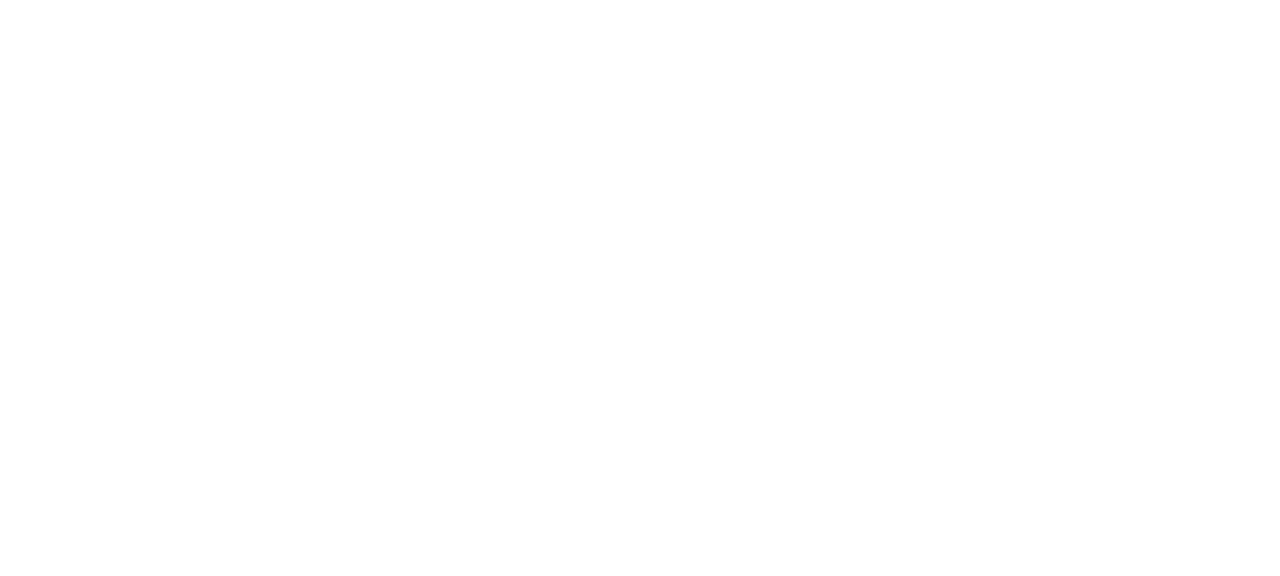
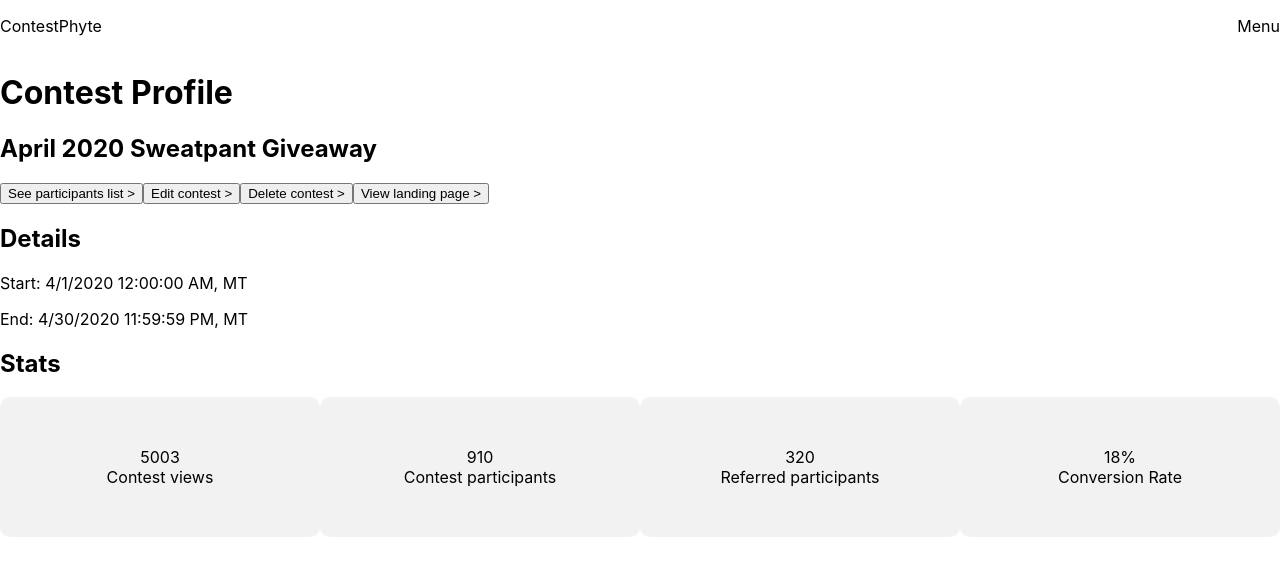
Before and after one commit to maximus202/contestphyte-app, a React (Create React App) app: page /contest-profile/1 in a window 1280 px wide. Shown: the top 576 px of the page. Built offline with nearby package versions, Linux system fonts and the light colour scheme.

Commit message:
Added ContestProfile route, ActiveContestList and ContestProfileDetails components.

```diff
--- a/src/App.js
+++ b/src/App.js
@@ -4,6 +4,7 @@
 import SignUp from './routes/SignUp/SignUp';
 import Login from './routes/Login/Login';
 import Contests from './routes/Contests/Contests';
+import ContestProfile from './routes/ContestProfile/ContestProfile';
 
 function App() {
   return (
@@ -25,6 +26,11 @@
         component={Contests}
         path="/contests"
       />
+      <Route
+        component={ContestProfile}
+        exact
+        path="/contest-profile/:contestId"
+      />
     </>
   );
 }
--- a/src/CONTESTS.js
+++ b/src/CONTESTS.js
@@ -1,9 +1,11 @@
 /* eslint-disable quote-props */
 export default [
   {
+    'id': '1',
     'contestName': 'April 2020 Sweatpant Giveaway',
   },
   {
+    'id': '2',
     'contestName': 'April 2020 T-Shirt Giveaway',
   },
 ];
--- a/src/INACTIVECONTESTS.js
+++ b/src/INACTIVECONTESTS.js
@@ -1,12 +1,15 @@
 /* eslint-disable quote-props */
 export default [
   {
+    'id': '3',
     'contestName': 'March 2020 Giveaway',
   },
   {
+    'id': '4',
     'contestName': 'February 2020 Giveaway',
   },
   {
+    'id': '5',
     'contestName': 'January 2020 Giveaway',
   },
 ];
--- a/src/components/ActiveContestsList/ActiveContestsList.js
+++ b/src/components/ActiveContestsList/ActiveContestsList.js
@@ -6,7 +6,7 @@
     <section>
       {CONTESTS.map((contest) => (
         <p>
-          <a href="/">
+          <a href={`/contest-profile/${contest.id}`}>
             {contest.contestName}
             {' '}
             &gt;
--- /dev/null
+++ b/src/components/ContestProfileDetails/ContestProfileDetails.css
@@ -0,0 +1,10 @@
+section.contest-profile-buttons {
+    display: flex;
+    flex-direction: column;
+}
+
+@media only screen and (min-width: 768px) {
+    section.contest-profile-buttons {
+        flex-direction: row;
+    }
+}
--- /dev/null
+++ b/src/components/ContestProfileDetails/ContestProfileDetails.js
@@ -0,0 +1,45 @@
+import React, { Component } from 'react';
+import './ContestProfileDetails.css';
+
+class ContestProfileDetails extends Component {
+  render() {
+    const contestId = this.props.contest;
+    return (
+      <>
+        <h2>April 2020 Sweatpant Giveaway</h2>
+        <section className="contest-profile-buttons">
+          <button type="button">See participants list &gt;</button>
+          <button type="button">Edit contest &gt;</button>
+          <button type="button">Delete contest &gt;</button>
+          <button type="button">View landing page &gt;</button>
+        </section>
+        <h2>Details</h2>
+        <section>
+          <p>Start: 4/1/2020 12:00:00 AM, MT</p>
+          <p>End: 4/30/2020 11:59:59 PM, MT</p>
+        </section>
+        <h2>Stats</h2>
+        <section className="thirty-day-stats">
+          <section className="single-stat">
+            <p>5003</p>
+            <p>Contest views</p>
+          </section>
+          <section className="single-stat">
+            <p>910</p>
+            <p>Contest participants</p>
+          </section>
+          <section className="single-stat">
+            <p>320</p>
+            <p>Referred participants</p>
+          </section>
+          <section className="single-stat">
+            <p>18%</p>
+            <p>Conversion Rate</p>
+          </section>
+        </section>
+      </>
+    );
+  }
+}
+
+export default ContestProfileDetails;
--- /dev/null
+++ b/src/routes/ContestProfile/ContestProfile.js
@@ -0,0 +1,21 @@
+import React, { Component } from 'react';
+import NavBar from '../../components/NavBar/NavBar';
+import ContestProfileDetails from '../../components/ContestProfileDetails/ContestProfileDetails';
+
+class ContestProfile extends Component {
+  render() {
+    return (
+      <>
+        <NavBar />
+        <header>
+          <h1>Contest Profile</h1>
+        </header>
+        <main>
+          <ContestProfileDetails contest={this.props.match.params} />
+        </main>
+      </>
+    );
+  }
+}
+
+export default ContestProfile;
```
Also changed, not shown: src/routes/ContestProfile/ContestProfile.css (added), 1 other file (tests, documents, lock files or other folders).
